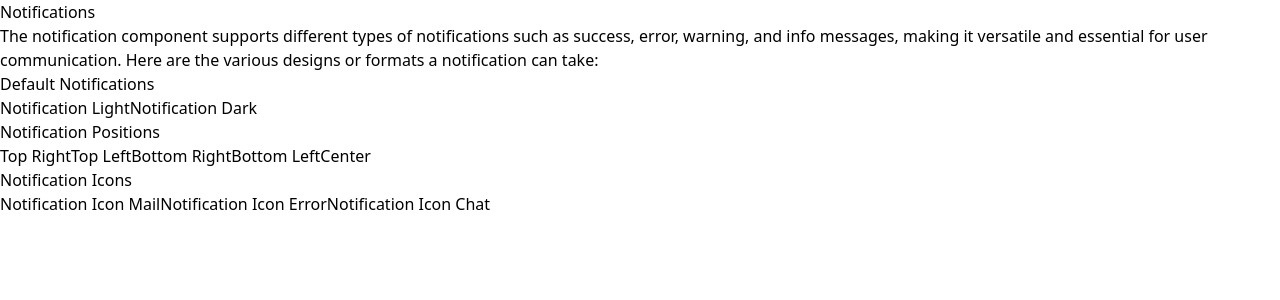
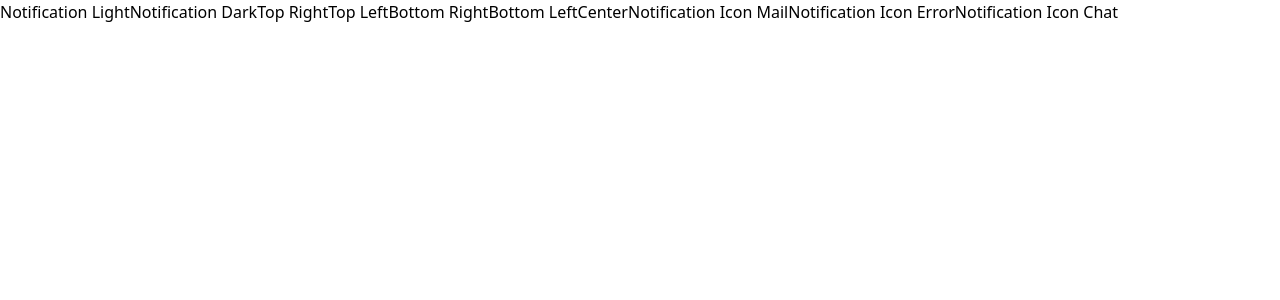
Before and after one commit to AlejandroP1028/Group-GCC_Vue-Component-Library, a Vue app: page / in a window 1280 px wide. Shown: the top 300 px of the page. Built offline with nearby package versions, Linux system fonts and the light colour scheme.

Commit message:
modified:   src/components/ItemList.vue 	modified:   src/components/NotificationsGroup.vue

```diff
--- a/src/components/NotificationsGroup.vue
+++ b/src/components/NotificationsGroup.vue
@@ -1,61 +1,44 @@
 <template>
   <div :class="[pageBackground, textColor]">
     <div class="flex flex-col items-center justify-start h-screen w-screen mt-7">
-      <div class="text-justify mb-4 max-w-4xl">
-        <h1 :class="['text-4xl', 'mb-2', 'font-bold', headingColor]">Notifications</h1>
-        <p :class="['mb-4', paragraphColor]">
-          The notification component supports different types of notifications such as success, error, warning, and info messages, making it versatile and essential for user communication. Here are the various designs or formats a notification can take:
-        </p>
-        <h1 :class="['text-2xl', 'mb-2', 'mt-4', 'font-bold', 'text-center', headingColor]">Default Notifications</h1>
-      </div>
       <div :class="['w-full', 'max-w-xl', 'p-4', 'rounded-3xl', 'shadow-xl', containerBackground]">
         <div class="flex justify-center flex-wrap">
-          <button class="border mt-4 mb-4 border-blue-800 text-blue-800 px-4 py-2 mr-2 rounded hover:bg-blue-300" @click="showNotification('Notification Light', 'This is a notification in light mode.', 'light')">Notification Light</button>
-          <button class="bg-gray-800 mt-4 mb-4 text-sky-400 px-4 py-2 mr-2 rounded hover:bg-blue-900" @click="showNotification('Notification Dark', 'This is a notification in dark mode.', 'dark')">Notification Dark</button>
+          <button class="border mt-4 mb-4 px-4 py-2 mr-2 rounded-3xl hover:bg-blue-300 border-blue-800" @click="showNotification('Notification Light', 'This is a notification in light mode.', 'light')">Notification Light</button>
+          <button class="mt-4 mb-4 px-4 py-2 mr-2 rounded-3xl hover:bg-blue-900 bg-gray-800 text-sky-400" @click="showNotification1('Notification Dark', 'This is a notification in dark mode.', 'dark')">Notification Dark</button>
+          <button class="border mt-2 mb-2 px-4 py-2 mr-2 rounded-3xl hover:bg-blue-300 border-blue-800" @click="showPositionNotification('Notification', 'This is a top right notification.', 'tr')">Top Right</button>
+          <button class="border mt-2 mb-2 px-4 py-2 mr-2 rounded-3xl hover:bg-blue-300 border-blue-800" @click="showPositionNotification('Notification', 'This is a top left notification.', 'tl')">Top Left</button>
+          <button class="border mt-2 mb-2 px-4 py-2 mr-2 rounded-3xl hover:bg-blue-300 border-blue-800" @click="showPositionNotification('Notification', 'This is a bottom right notification.', 'lr')">Bottom Right</button>
+          <button class="border mt-2 mb-2 px-4 py-2 mr-2 rounded-3xl hover:bg-blue-300 border-blue-800" @click="showPositionNotification('Notification', 'This is a bottom left notification.', 'll')">Bottom Left</button>
+          <button class="border mt-2 mb-2 px-4 py-2 mr-2 rounded-3xl hover:bg-blue-300 border-blue-800" @click="showPositionNotification('Notification', 'This is a center notification.', 'tc')">Center</button>
+          <button class="border mt-2 mb-2 px-4 py-2 mr-2 rounded-3xl hover:bg-blue-300 border-blue-800" @click="showPositionNotification('Notification Icon Mail', 'This is a mail notification.', 'tr')">Notification Icon Mail</button>
+          <button class="border mt-2 mb-2 px-4 py-2 mr-2 rounded-3xl hover:bg-blue-300 border-blue-800" @click="showPositionNotification('Notification Icon Error', 'This is an error notification.', 'tl')">Notification Icon Error</button>
+          <button class="border mt-2 mb-2 px-4 py-2 mr-2 rounded-3xl hover:bg-blue-300 border-blue-800" @click="showPositionNotification('Notification Icon Chat', 'This is a chat notification', 'lr')">Notification Icon Chat</button>
         </div>
       </div>
       <div class="notification-container">
-        <div v-for="notification in notifications" :key="notification.id" :class="['notification', notification.type]" v-show="notification.visible" :style="notification.style" @transitionend="removeNotification(notification.id)">
+        <div v-for="notification in notifications" :key="notification.id"
+             :class="['notification', notification.type]"
+             v-show="notification.visible"
+             :style="notificationStyle(notification.position)"
+             @transitionend="removeNotification(notification.id)">
           <strong>{{ notification.title }}</strong>: {{ notification.text }}
-        </div>
-      </div>
-      <div class="text-justify mb-4 max-w-4xl">
-        <h1 :class="['text-2xl', 'mb-2', 'mt-4', 'font-bold', headingColor]">Notification Positions</h1>
-      </div>
-      <div :class="['w-full', 'max-w-xl', 'p-4', 'rounded-3xl', 'shadow-xl', containerBackground]">
-        <div class="flex justify-center flex-wrap">
-          <button class="border mt-2 mb-2 border-blue-800 text-blue-800 px-4 py-2 mr-2 rounded hover:bg-blue-300" @click="showPositionNotification('Notification', 'This is a top right notification.', 'light', 'top-right')">Top Right</button>
-          <button class="border mt-2 mb-2 border-blue-800 text-blue-800 px-4 py-2 mr-2 rounded hover:bg-blue-300" @click="showPositionNotification('Notification', 'This is a top left notification.', 'light', 'top-left')">Top Left</button>
-          <button class="border mt-2 mb-2 border-blue-800 text-blue-800 px-4 py-2 mr-2 rounded hover:bg-blue-300" @click="showPositionNotification('Notification', 'This is a bottom right notification.', 'light', 'bottom-right')">Bottom Right</button>
-          <button class="border mt-2 mb-2 border-blue-800 text-blue-800 px-4 py-2 mr-2 rounded hover:bg-blue-300" @click="showPositionNotification('Notification', 'This is a bottom left notification.', 'light', 'bottom-left')">Bottom Left</button>
-          <button class="border mt-2 mb-2 border-blue-800 text-blue-800 px-4 py-2 mr-2 rounded hover:bg-blue-300" @click="showPositionNotification('Notification', 'This is a center notification.', 'light', 'center')">Center</button>
-        </div>
-      </div>
-      <div class="text-justify mb-4 max-w-4xl">
-        <h1 :class="['text-2xl', 'mb-2', 'mt-4', 'font-bold', headingColor]">Notification Icons</h1>
-      </div>
-      <div :class="['w-full', 'max-w-xl', 'p-4', 'rounded-3xl', 'shadow-xl', containerBackground]">
-        <div class="flex justify-center flex-wrap">
-          <button class="border mt-2 mb-2 border-blue-800 text-blue-800 px-4 py-2 mr-2 rounded hover:bg-blue-300" @click="showPositionNotification('Notification', 'This is a top right notification.', 'light', 'top-right')">Notification Icon Mail</button>
-          <button class="border mt-2 mb-2 border-blue-800 text-blue-800 px-4 py-2 mr-2 rounded hover:bg-blue-300" @click="showPositionNotification('Notification', 'This is a top left notification.', 'light', 'top-left')">Notification Icon Error</button>
-          <button class="border mt-2 mb-2 border-blue-800 text-blue-800 px-4 py-2 mr-2 rounded hover:bg-blue-300" @click="showPositionNotification('Notification', 'This is a bottom right notification.', 'light', 'bottom-right')">Notification Icon Chat</button>
         </div>
       </div>
     </div>
   </div>
 </template>
-
 <script>
 export default {
   data() {
     return {
       notifications: [],
       notificationId: 0,
-      timeoutId: null,
+      darkMode: false,
       pageBackground: 'bg-blue-200',
+      textColor: 'text-blue-800',
       headingColor: 'text-blue-800',
       paragraphColor: 'text-blue-800',
-      containerBackground: 'bg-blue-100'
+      containerBackground: 'bg-blue-100',
     };
   },
   methods: {
@@ -65,76 +48,102 @@ export default {
         title,
         text,
         type,
-        visible: true
+        position: 'tl',
+        visible: true,
       };
 
-      this.notifications.unshift(notification);
+      this.notifications.push(notification);
+      this.updateStyles(type);
 
-      if (type === 'dark') {
-        this.pageBackground = 'bg-gray-800';
-        this.headingColor = 'text-sky-400';
-        this.paragraphColor = 'text-sky-400';
-        this.containerBackground = 'bg-gray-700';
-      } else if (type === 'light') {
-        this.pageBackground = 'bg-blue-200';
-        this.headingColor = 'text-blue-800';
-        this.paragraphColor = 'text-blue-800';
-        this.containerBackground = 'bg-blue-100';
-      }
-
-      if (this.timeoutId) {
-        clearTimeout(this.timeoutId);
-      }
-      this.timeoutId = setTimeout(() => {
-        this.removeOldestNotification();
+      setTimeout(() => {
+        this.fadeOutNotification(notification.id);
       }, 2000);
     },
-    showPositionNotification(title, text, type = null, position = 'top-left') {
+    showNotification1(title, text) {
       const notification = {
         id: this.notificationId++,
         title,
         text,
-        type,
+        type: 'dark',
+        position: 'tr',
+        visible: true,
+      };
+
+      this.notifications.push(notification);
+      this.updateStyles('dark');
+      this.darkMode = true;
+
+      setTimeout(() => {
+        this.fadeOutNotification(notification.id);
+      }, 2000);
+    },
+    showPositionNotification(title, text, position) {
+      const notificationType = this.darkMode ? 'dark' : 'light';
+      const notification = {
+        id: this.notificationId++,
+        title,
+        text,
+        type: notificationType,
         position,
-        visible: true
+        visible: true,
       };
-      this.notifications.unshift(notification);
 
+      this.notifications.push(notification);
+
+      setTimeout(() => {
+        this.fadeOutNotification(notification.id);
+      }, 2000);
+    },
+    updateStyles(type) {
       if (type === 'dark') {
         this.pageBackground = 'bg-gray-800';
+        this.textColor = 'text-sky-400';
         this.headingColor = 'text-sky-400';
         this.paragraphColor = 'text-sky-400';
         this.containerBackground = 'bg-gray-700';
+        this.darkMode = true;
       } else if (type === 'light') {
         this.pageBackground = 'bg-blue-200';
+        this.textColor = 'text-blue-800';
         this.headingColor = 'text-blue-800';
         this.paragraphColor = 'text-blue-800';
         this.containerBackground = 'bg-blue-100';
+        this.darkMode = false;
       }
-
-      if (this.timeoutId) {
-        clearTimeout(this.timeoutId);
+    },
+    fadeOutNotification(id) {
+      const notification = this.notifications.find(notification => notification.id === id);
+      if (notification) {
+        notification.visible = false;
+        setTimeout(() => {
+          this.removeNotification(id);
+        }, 1500);
       }
-      this.timeoutId = setTimeout(() => {
-        this.removeOldestNotification();
-      }, 2000);
     },
     removeNotification(id) {
-      this.notifications = this.notifications.filter(n => n.id !== id);
+      this.notifications = this.notifications.filter(notification => notification.id !== id);
     },
-    removeOldestNotification() {
-      if (this.notifications.length > 0) {
-        const oldestNotificationId = this.notifications[this.notifications.length - 1].id;
-        this.removeNotification(oldestNotificationId);
-        this.timeoutId = setTimeout(() => {
-          this.removeOldestNotification();
-        }, 1000);
-      }
+    notificationStyle(position) {
+      const positionClasses = {
+        tl: { top: '4px', left: '4px' },
+        tc: { top: '4px', left: '50%', transform: 'translateX(-50%)' },
+        tr: { top: '4px', right: '4px' },
+        ll: { bottom: '4px', left: '4px' },
+        lc: { bottom: '4px', left: '50%', transform: 'translateX(-50%)' },
+        lr: { bottom: '4px', right: '4px' }
+      };
+
+      const baseStyle = {
+        position: 'fixed',
+        transition: 'opacity 0.5s ease-in-out',
+        opacity: 1
+      };
+
+      return { ...baseStyle, ...positionClasses[position] };
     }
   }
 };
 </script>
-
 <style>
 .notification-container {
   position: fixed;
@@ -148,17 +157,25 @@ export default {
 .notification {
   padding: 10px;
   margin-bottom: 10px;
-  border: 1px solid #ccc;
+  border: 1px solid;
   border-radius: 5px;
-  transition: opacity 1s;
+  transition: opacity 0.5s;
 }
 .notification.dark {
   background-color: #1f2937;
   border-color: #38BDF8;
+  border-radius: 35px;
+  padding: 20px;
+  margin-top: 10px;
+  margin: 10px;
   color: #38BDF8;
 }
 .notification.light {
   border-color: #1e3a8a;
+  border-radius: 35px;
   color: #1e3a8a;
+  padding: 20px;
+  margin-top: 10px;
+  margin: 10px;
 }
 </style>
```
Also changed, not shown: src/components/ItemList.vue (+0 -7 lines).
